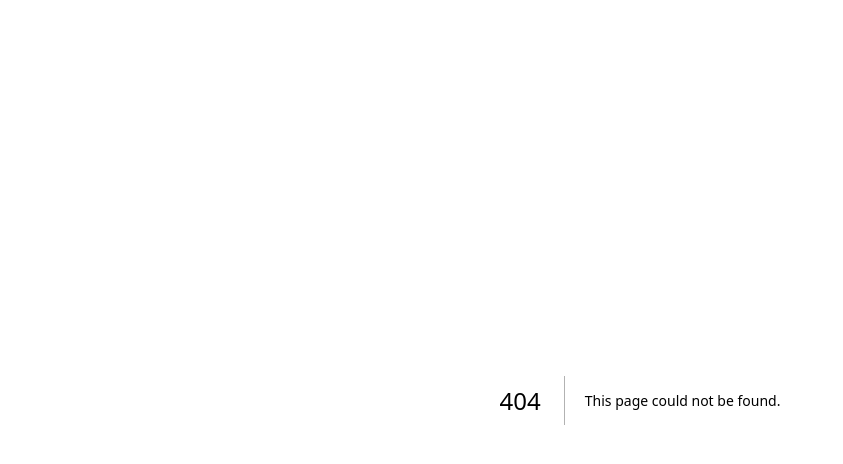
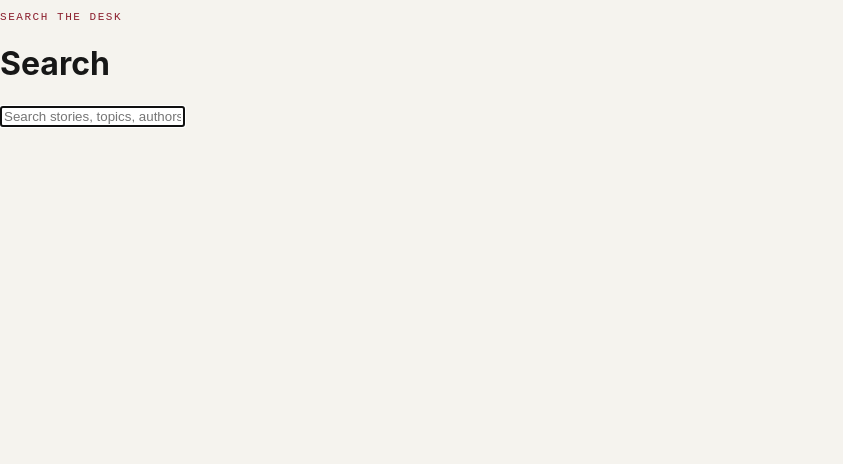
Before and after one commit to YourShubbuu/newsletter, a Next.js app in the folder apps/web/: page /reader in a window 1280 px wide. Before the commit this address had no page. Shown: the top 464 px of the page, without its empty margins (0-843 px from the left). Built offline with nearby package versions, Linux system fonts and the light colour scheme.

Commit message:
feat(web): add interactive reader hub

```diff
--- /dev/null
+++ b/apps/web/app/reader/page.tsx
@@ -0,0 +1,5 @@
+import { ReaderSearch } from '@/components/reader-search';
+
+export default function ReaderPage() {
+  return <ReaderSearch />;
+}
```
